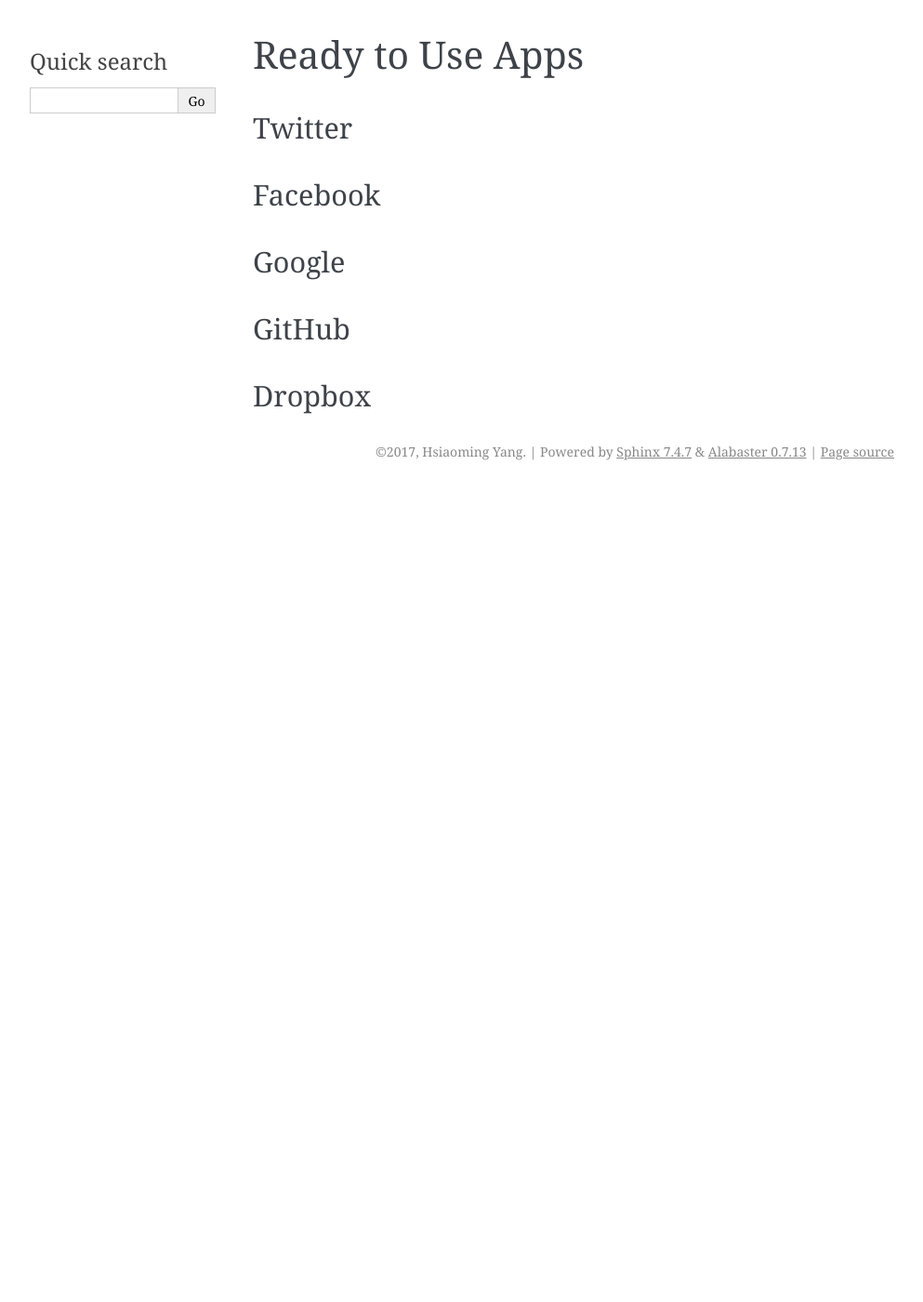
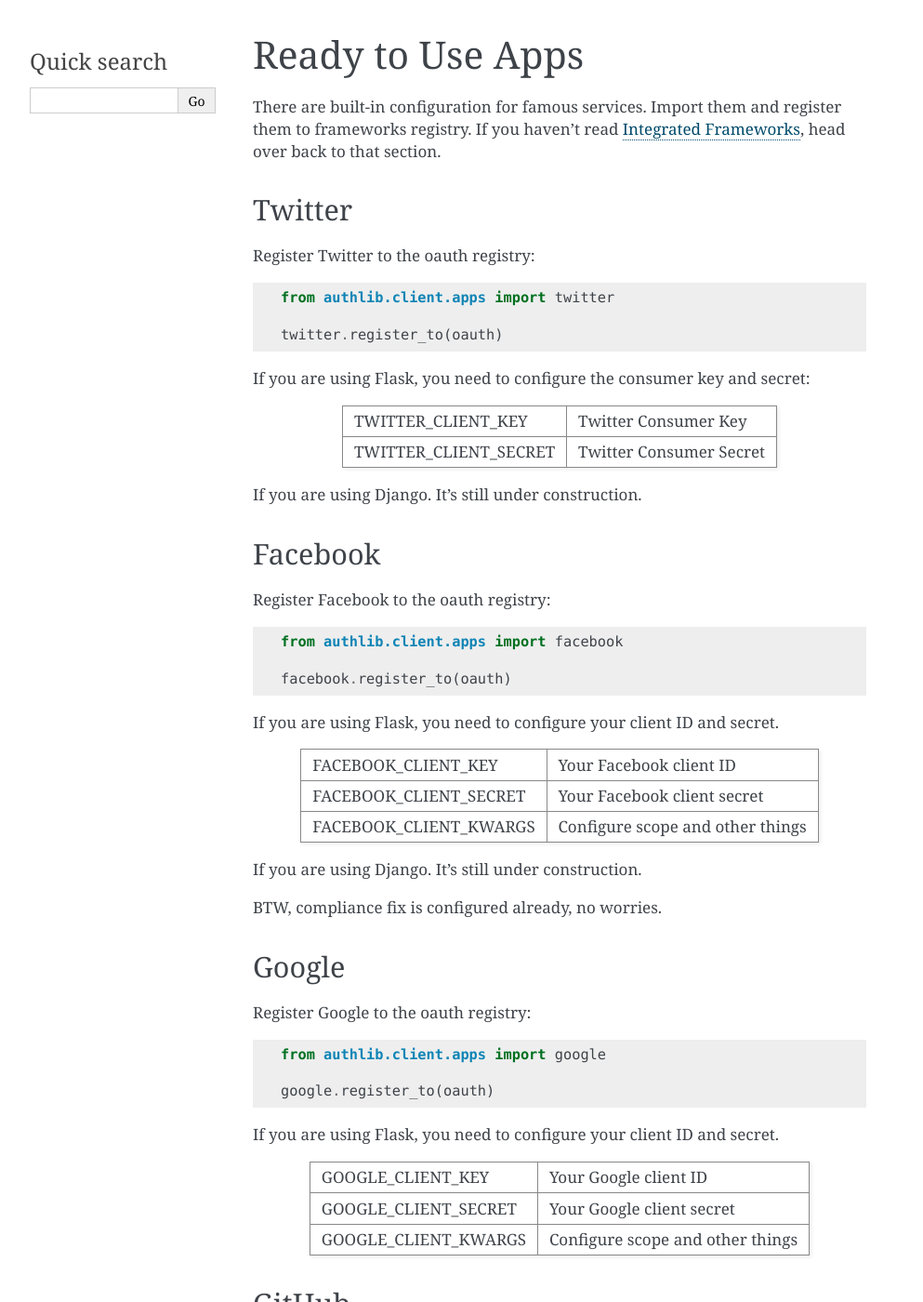
Before and after one commit to lepture/authlib, a Sphinx documentation site: the page built from docs/client/apps.rst, in a window 1280 px wide and 1400 px high. Shown: the whole window at 93% size, without its empty margins (148-1141 px from the left). Built offline with Sphinx 7.4.7, drawn with Linux system fonts in a browser that asks for light colours; some of the changed text lies outside the part shown.

Commit message:
Documentation for client apps

```diff
--- a/docs/client/apps.rst
+++ b/docs/client/apps.rst
@@ -3,17 +3,96 @@
 Ready to Use Apps
 =================
 
+There are built-in configuration for famous services. Import them and register
+them to frameworks registry. If you haven't read :ref:`client-frameworks`,
+head over back to that section.
+
 Twitter
 -------
+
+Register Twitter to the oauth registry::
+
+    from authlib.client.apps import twitter
+
+    twitter.register_to(oauth)
+
+If you are using Flask, you need to configure the consumer key and secret:
+
+========================== =========================
+TWITTER_CLIENT_KEY         Twitter Consumer Key
+TWITTER_CLIENT_SECRET      Twitter Consumer Secret
+========================== =========================
+
+If you are using Django. It's still under construction.
 
 Facebook
 --------
 
+Register Facebook to the oauth registry::
+
+    from authlib.client.apps import facebook
+
+    facebook.register_to(oauth)
+
+If you are using Flask, you need to configure your client ID and secret.
+
+========================== ================================
+FACEBOOK_CLIENT_KEY        Your Facebook client ID
+FACEBOOK_CLIENT_SECRET     Your Facebook client secret
+FACEBOOK_CLIENT_KWARGS     Configure scope and other things
+========================== ================================
+
+If you are using Django. It's still under construction.
+
+BTW, compliance fix is configured already, no worries.
+
 Google
 ------
+
+Register Google to the oauth registry::
+
+    from authlib.client.apps import google
+
+    google.register_to(oauth)
+
+If you are using Flask, you need to configure your client ID and secret.
+
+========================== ================================
+GOOGLE_CLIENT_KEY          Your Google client ID
+GOOGLE_CLIENT_SECRET       Your Google client secret
+GOOGLE_CLIENT_KWARGS       Configure scope and other things
+========================== ================================
 
 GitHub
 ------
 
+Register GitHub to the oauth registry::
+
+    from authlib.client.apps import github
+
+    github.register_to(oauth)
+
+If you are using Flask, you need to configure your client ID and secret.
+
+========================== ================================
+GITHUB_CLIENT_KEY          Your GitHub client ID
+GITHUB_CLIENT_SECRET       Your GitHub client secret
+GITHUB_CLIENT_KWARGS       Configure scope and other things
+========================== ================================
+
 Dropbox
 -------
+
+Register Dropbox to the oauth registry::
+
+    from authlib.client.apps import dropbox
+
+    dropbox.register_to(oauth)
+
+If you are using Flask, you need to configure your client ID and secret.
+
+========================== ================================
+DROPBOX_CLIENT_KEY         Your Dropbox client ID
+DROPBOX_CLIENT_SECRET      Your Dropbox client secret
+DROPBOX_CLIENT_KWARGS      Configure scope and other things
+========================== ================================
--- a/docs/client/oauth2.rst
+++ b/docs/client/oauth2.rst
@@ -4,7 +4,8 @@ OAuth 2 Session
 .. module:: authlib.client
 
 The :class:`OAuth2Session` in Authlib is designed to be compatible
-with the one in **requests-oauthlib**.
+with the one in **requests-oauthlib**. This section is a guide on
+how to obtain an access token in OAuth 2 flow.
 
 There are two steps in OAuth 2 to obtain an access token. Initialize
 the session for reuse::
```
Also changed, not shown: docs/client/mixed.rst (+8 -0 lines), docs/client/oauth1.rst (+4 -3 lines).
